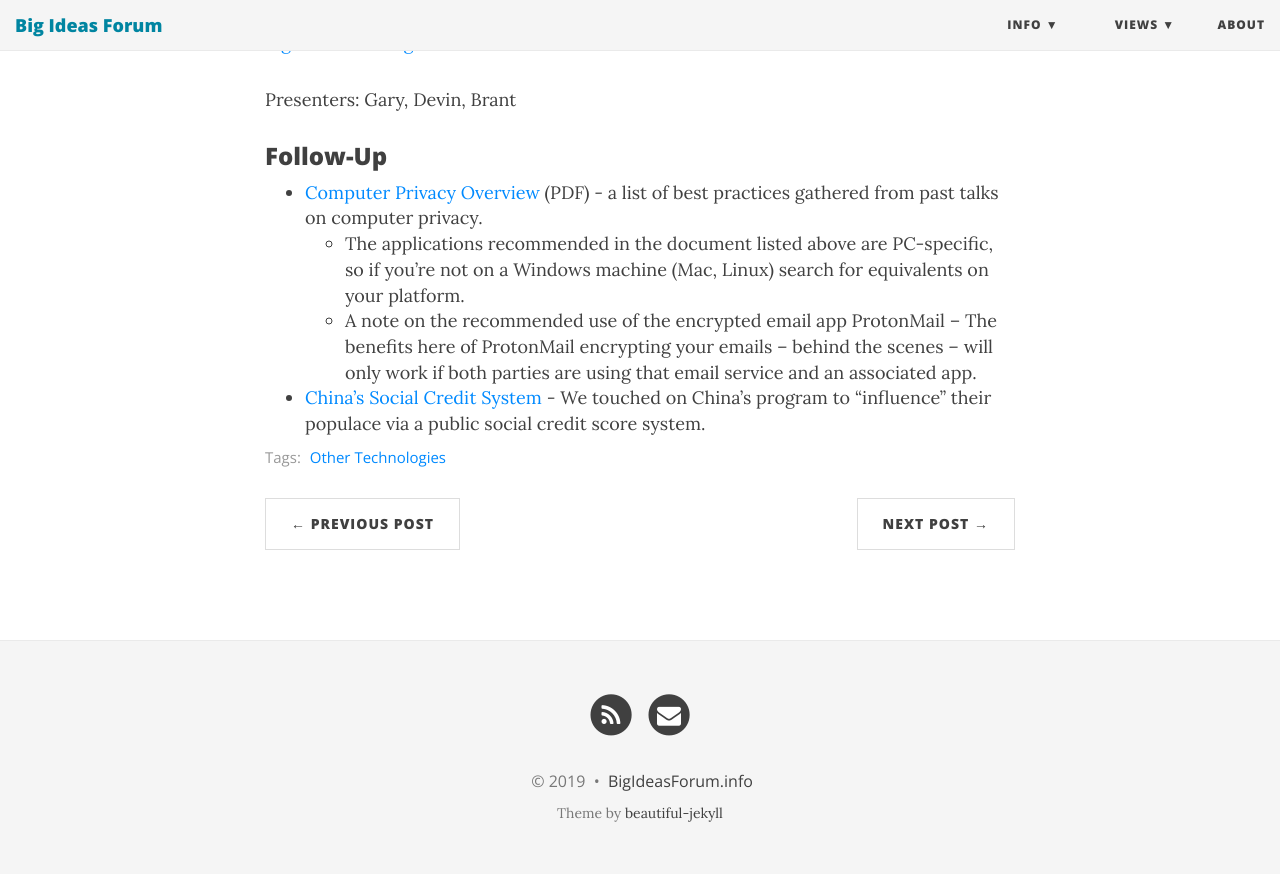
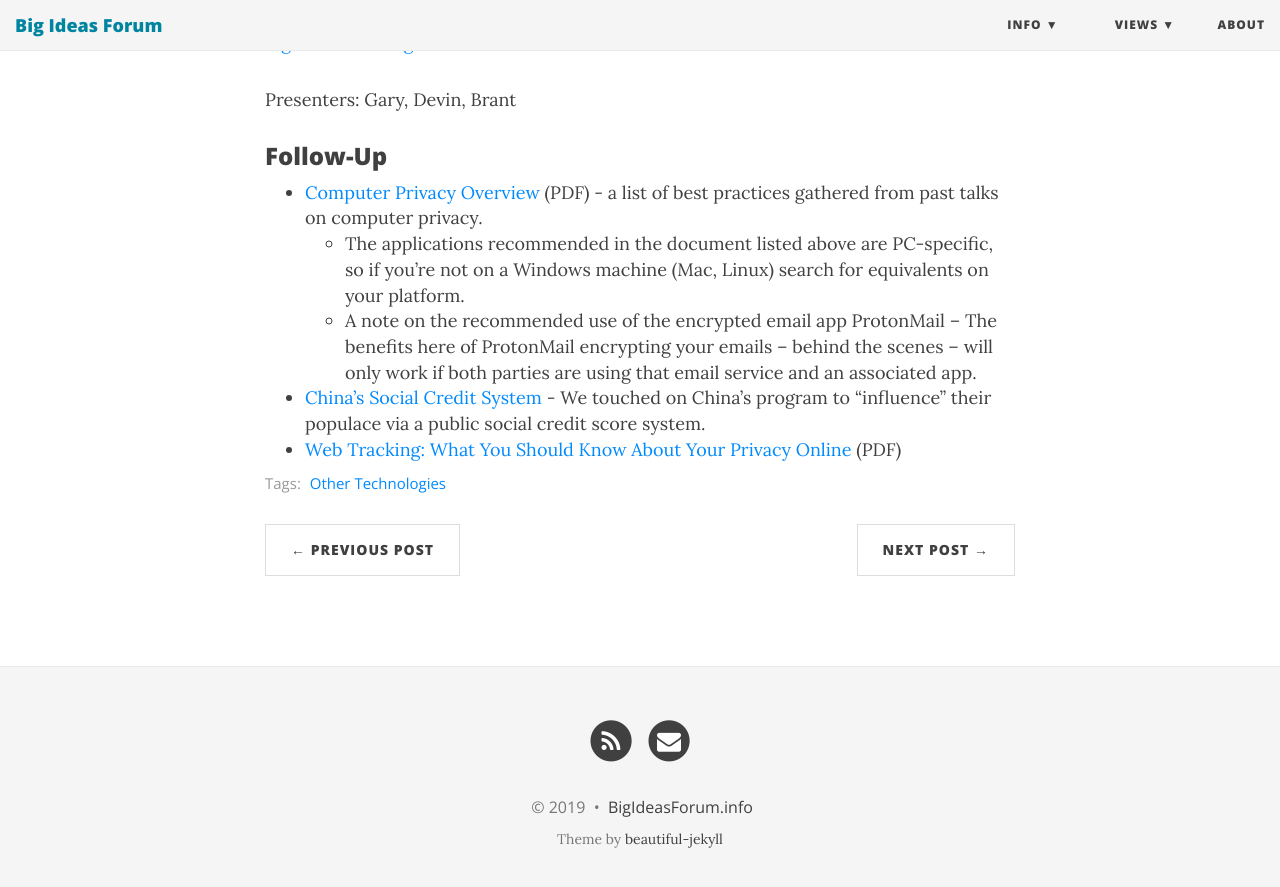
Before and after one commit to BigIdeasForum/bigideasforum.github.io, a Jekyll site: the page built from _posts/2019/2019-01-10-privacy.md, in a window 1280 px wide and 900 px high, scrolled down 903 px. Shown: the top 887 px of the window. Built offline with Jekyll 4.4.1, drawn with Linux system fonts in a browser that asks for light colours; nearby versions of some CDN libraries.

Commit message:
add web tracking doc

```diff
--- a/_posts/2019/2019-01-10-privacy.md
+++ b/_posts/2019/2019-01-10-privacy.md
@@ -29,3 +29,4 @@ Presenters: Gary, Devin, Brant
   * The applications recommended in the document listed above are PC-specific, so if you're not on a Windows machine (Mac, Linux) search for equivalents on your platform.
   * A note on the recommended use of the encrypted email app ProtonMail -- The benefits here of ProtonMail encrypting your emails -- behind the scenes -- will only work if both parties are using that email service and an associated app.
 * [China's Social Credit System](https://www.youtube.com/watch?v=Dkw15LkZ_Kw) - We touched on China's program to "influence" their populace via a public social credit score system.
+* [Web Tracking: What You Should Know About Your Privacy Online](/assets/present/2019/web_tracking.pdf) (PDF)
```
Also changed, not shown: 1 other file.
